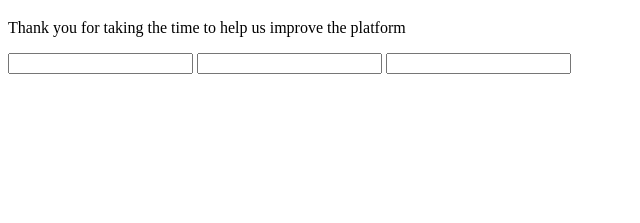
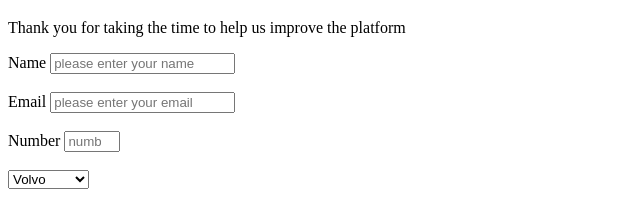
Before and after one commit to myNameIsHamza/Daniel-Hamza, a plain HTML site: page index.html in a window 1280 px wide. Shown: the part 61-284 px from the top of the page, without its empty margins (0-640 px from the left). Drawn offline with Linux system fonts and the light colour scheme.

Commit message:
dropdown

```diff
--- a/index.html
+++ b/index.html
@@ -13,10 +13,18 @@
     <h1 id="title">freeCodeCamp Survey Form</h1>
     <p id="description"> Thank you for taking the time to help us improve the platform </p>
     <form id="survey-form">
-      <input type="text" id="name"  required>
-      <input type="email" id="email" required>
-      <input type="number" id="number" required>
-
+      <label id="name-label">Name</label>
+      <input type="text" id="name" placeholder="please enter your name" required><br><br>
+      <label id="email-label">Email</label>
+      <input type="email" id="email" placeholder="please enter your email" required><br><br>
+      <label id="number-label">Number</label>
+      <input type="number" id="number" placeholder="number" min="1" max="10" required><br><br>
+      <select id="dropdown">
+        <option value="volvo">Volvo</option>
+        <option value="saab">Saab</option>
+        <option value="mercedes">Mercedes</option>
+        <option value="audi">Audi</option>
+      </select>
     </form>
 
 
```
